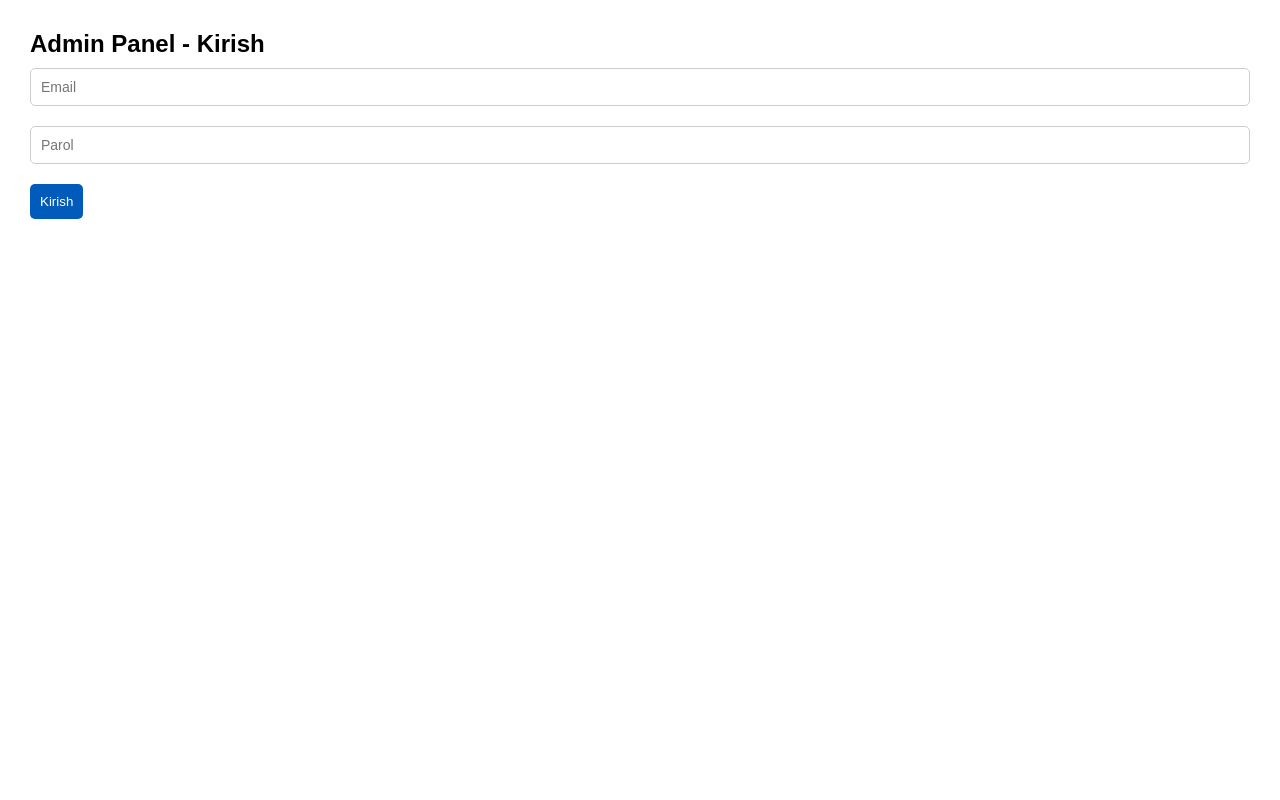
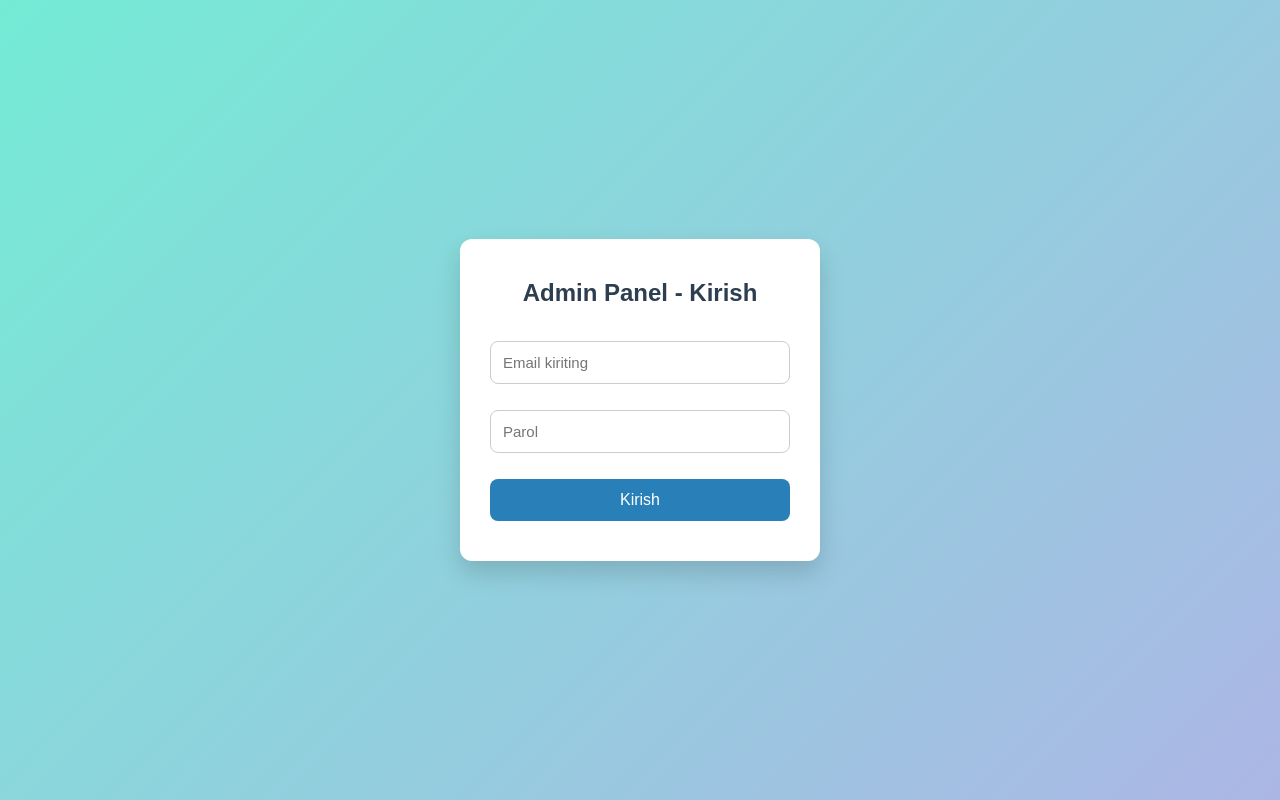
Before and after one commit to RS-0035/admin-panel-eduLearn, a React (Vite) app: page /login in a window 1280 px wide. Built offline with nearby package versions, Linux system fonts and the light colour scheme.

Commit message:
login developed

```diff
--- a/src/Pages/Dashboard/Dashboard.css
+++ b/src/Pages/Dashboard/Dashboard.css
@@ -10,6 +10,9 @@
   color: white;
   padding: 20px;
   box-shadow: 2px 0 5px rgba(0, 0, 0, 0.1);
+  flex-shrink: 0;
+  display: flex;
+  flex-direction: column;
 }
 
 .sidebar-title {
@@ -47,4 +50,6 @@
 
 .dashboard-main {
   padding: 30px;
+  overflow-y: auto;
+  flex-grow: 1;
 }
--- a/src/Pages/Login/Login.css
+++ b/src/Pages/Login/Login.css
@@ -0,0 +1,60 @@
+/* Login.css */
+
+.login-container {
+    min-height: 100vh;
+    background: linear-gradient(135deg, #74ebd5, #acb6e5);
+    display: flex;
+    justify-content: center;
+    align-items: center;
+    font-family: 'Segoe UI', sans-serif;
+  }
+
+  .login-box {
+    background-color: #ffffff;
+    padding: 40px 30px;
+    border-radius: 12px;
+    box-shadow: 0 12px 24px rgba(0, 0, 0, 0.15);
+    width: 360px;
+    transition: transform 0.3s ease;
+  }
+
+  .login-box:hover {
+    transform: scale(1.02);
+  }
+
+  .login-box h2 {
+    text-align: center;
+    color: #2c3e50;
+    margin-bottom: 24px;
+  }
+
+  .login-box input {
+    width: 100%;
+    padding: 12px;
+    margin-bottom: 16px;
+    border: 1px solid #ccc;
+    border-radius: 8px;
+    font-size: 15px;
+    transition: border-color 0.3s;
+  }
+
+  .login-box input:focus {
+    border-color: #2980b9;
+    outline: none;
+  }
+
+  .login-box button {
+    width: 100%;
+    padding: 12px;
+    background-color: #2980b9;
+    color: white;
+    border: none;
+    border-radius: 8px;
+    font-size: 16px;
+    cursor: pointer;
+    transition: background-color 0.3s ease;
+  }
+
+  .login-box button:hover {
+    background-color: #1f6391;
+  }
--- a/src/Pages/Login/Login.jsx
+++ b/src/Pages/Login/Login.jsx
@@ -1,6 +1,7 @@
 // src/pages/Login.js
 import { useState } from 'react';
 import { useNavigate } from 'react-router-dom';
+import './Login.css';
 
 const Login = () => {
   const [email, setEmail] = useState('');
@@ -12,20 +13,32 @@ const Login = () => {
 
     if (email === "admin@mail.com" && password === "123") {
       localStorage.setItem("admin", JSON.stringify({ email }));
-      navigate("/");
+      navigate("/"); // yoki sizda mavjud dashboard yo‘li
     } else {
       alert("Xato email yoki parol");
     }
   };
 
   return (
-    <div style={{ padding: 30 }}>
-      <h2>Admin Panel - Kirish</h2>
-      <form onSubmit={handleLogin}>
-        <input placeholder="Email" value={email} onChange={(e) => setEmail(e.target.value)} /><br />
-        <input type="password" placeholder="Parol" value={password} onChange={(e) => setPassword(e.target.value)} /><br />
-        <button type="submit">Kirish</button>
-      </form>
+    <div className="login-container">
+      <div className="login-box">
+        <h2>Admin Panel - Kirish</h2>
+        <form onSubmit={handleLogin}>
+          <input
+            type="email"
+            placeholder="Email kiriting"
+            value={email}
+            onChange={(e) => setEmail(e.target.value)}
+          />
+          <input
+            type="password"
+            placeholder="Parol"
+            value={password}
+            onChange={(e) => setPassword(e.target.value)}
+          />
+          <button type="submit">Kirish</button>
+        </form>
+      </div>
     </div>
   );
 };
```
